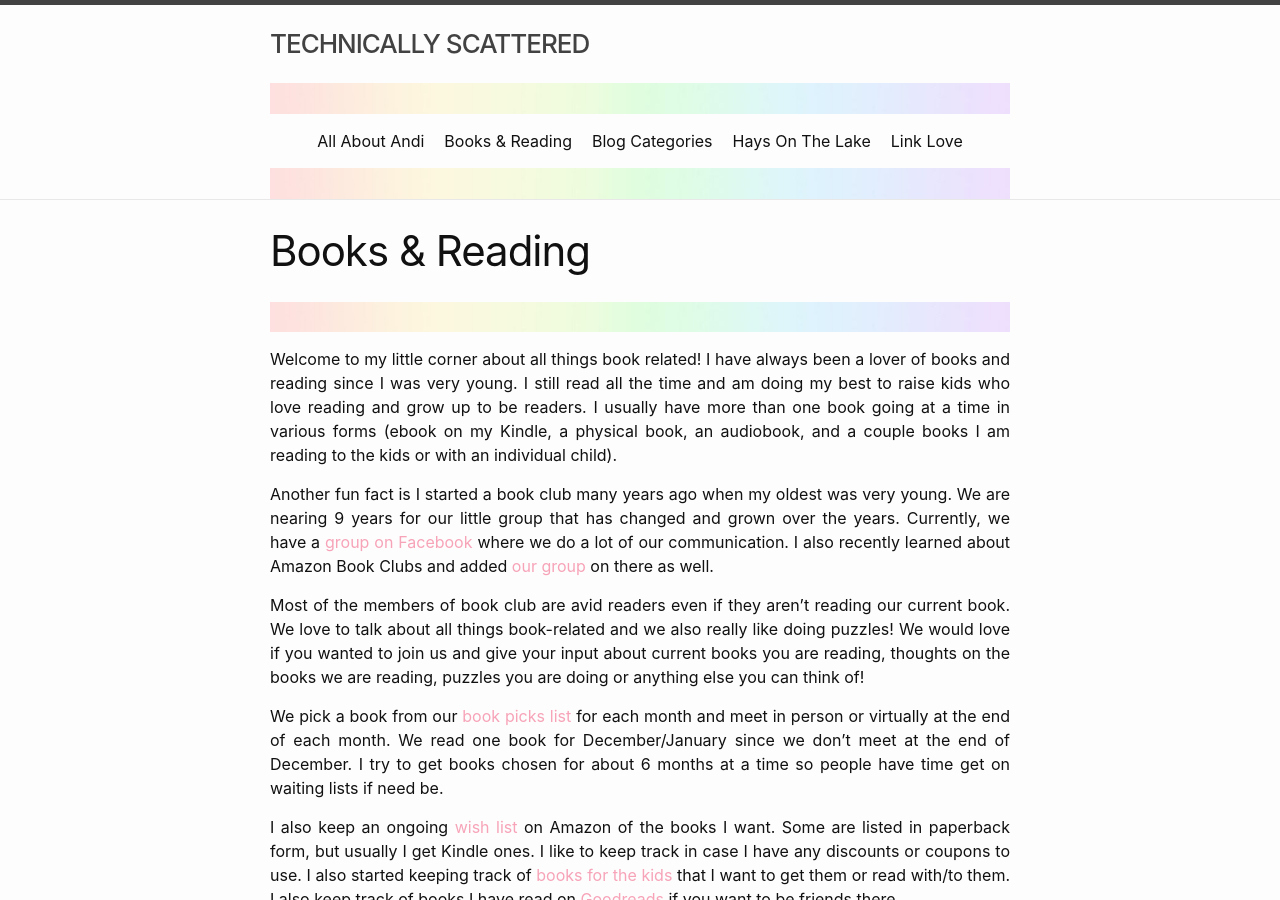
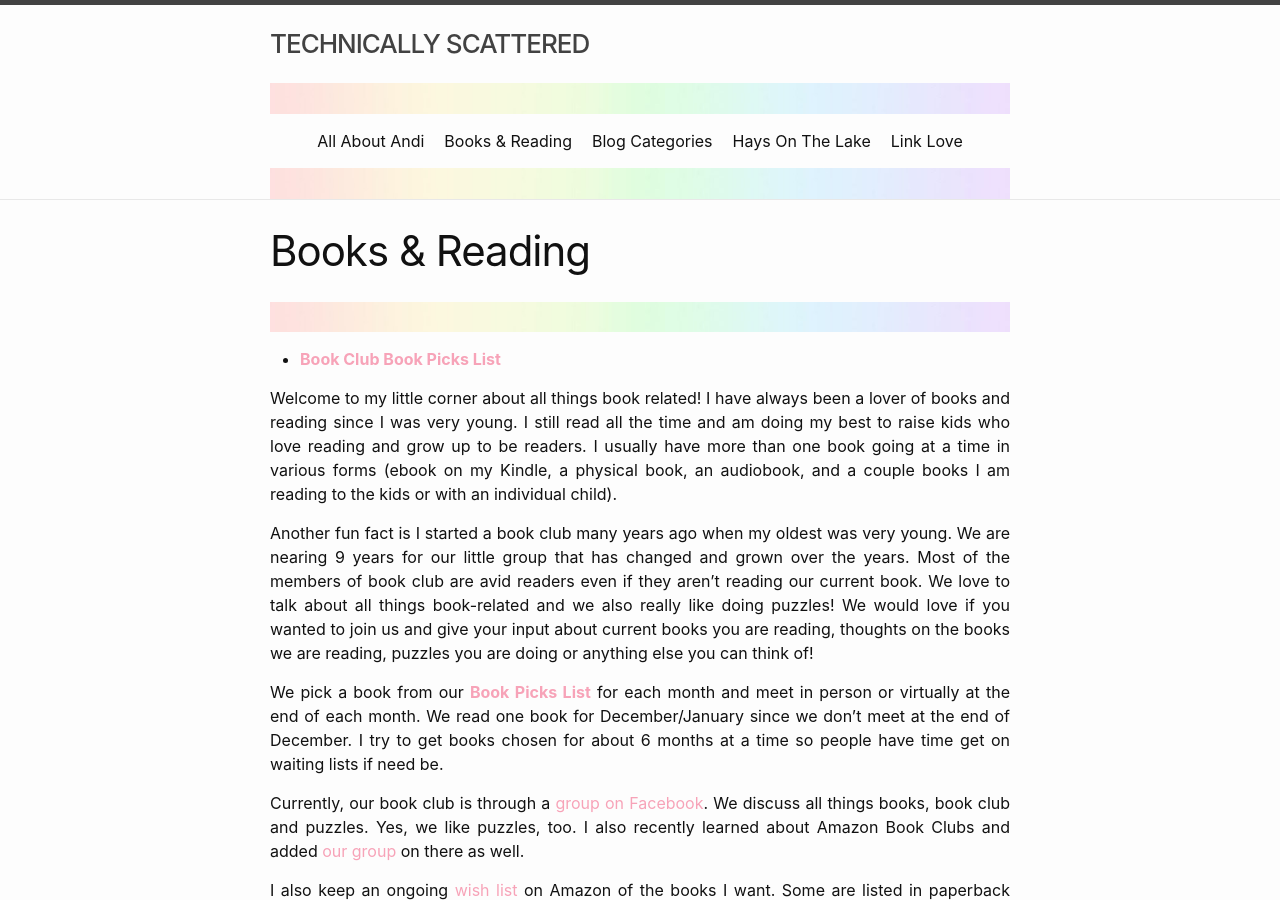
Before and after one commit to minihays/minihays.github.io, a Jekyll site: the page built from bookclub/bookclub.markdown, in a window 1280 px wide and 900 px high. Built offline with Jekyll 4.4.1, drawn with Linux system fonts in a browser that asks for light colours.

Commit message:
updated content and added link to top

```diff
--- a/bookclub/bookclub.markdown
+++ b/bookclub/bookclub.markdown
@@ -4,14 +4,15 @@ title: Books & Reading
 permalink: /bookclub/
 ---
 ![rainbow](/images/SkinnyRainbow.jpg)
+- **[Book Club Book Picks List](/bookclub/booksread/)**
 
 Welcome to my little corner about all things book related! I have always been a lover of books and reading since I was very young. I still read all the time and am doing my best to raise kids who love reading and grow up to be readers. I usually have more than one book going at a time in various forms (ebook on my Kindle, a physical book, an audiobook, and a couple books I am reading to the kids or with an individual child).
 
-Another fun fact is I started a book club many years ago when my oldest was very young. We are nearing 9 years for our little group that has changed and grown over the years. Currently, we have a [group on Facebook](http://facebook.com/groups/bookwormsandpuzzlepiecers/) where we do a lot of our communication. I also recently learned about Amazon Book Clubs and added [our group](https://www.amazon.com/amazonbookclubs/detail/amzn1.club.bookclub.28ba7cf3-de83-fac6-efe0-4252034d9917?) on there as well.
+Another fun fact is I started a book club many years ago when my oldest was very young. We are nearing 9 years for our little group that has changed and grown over the years. Most of the members of book club are avid readers even if they aren't reading our current book. We love to talk about all things book-related and we also really like doing puzzles! We would love if you wanted to join us and give your input about current books you are reading, thoughts on the books we are reading, puzzles you are doing or anything else you can think of!
 
-Most of the members of book club are avid readers even if they aren't reading our current book. We love to talk about all things book-related and we also really like doing puzzles! We would love if you wanted to join us and give your input about current books you are reading, thoughts on the books we are reading, puzzles you are doing or anything else you can think of!
+We pick a book from our **[Book Picks List](/bookclub/booksread/)** for each month and meet in person or virtually at the end of each month. We read one book for December/January since we don't meet at the end of December. I try to get books chosen for about 6 months at a time so people have time get on waiting lists if need be.
 
-We pick a book from our [book picks list](/bookclub/booksread/) for each month and meet in person or virtually at the end of each month. We read one book for December/January since we don't meet at the end of December. I try to get books chosen for about 6 months at a time so people have time get on waiting lists if need be.
+Currently, our book club is through a [group on Facebook](http://facebook.com/groups/bookwormsandpuzzlepiecers/). We discuss all things books, book club and puzzles. Yes, we like puzzles, too. I also recently learned about Amazon Book Clubs and added [our group](https://www.amazon.com/amazonbookclubs/detail/amzn1.club.bookclub.28ba7cf3-de83-fac6-efe0-4252034d9917?) on there as well.
 
 I also keep an ongoing [wish list](https://www.amazon.com/hz/wishlist/ls/BX6IO38STJYM?ref_=wl_share) on Amazon of the books I want. Some are listed in paperback form, but usually I get Kindle ones. I like to keep track in case I have any discounts or coupons to use. I also started keeping track of [books for the kids](https://www.amazon.com/hz/wishlist/ls/EY284C689ZRR?ref_=wl_share) that I want to get them or read with/to them. I also keep track of books I have read on [Goodreads](https://www.goodreads.com/user/show/2648038-andi) if you want to be friends there.
 
```
